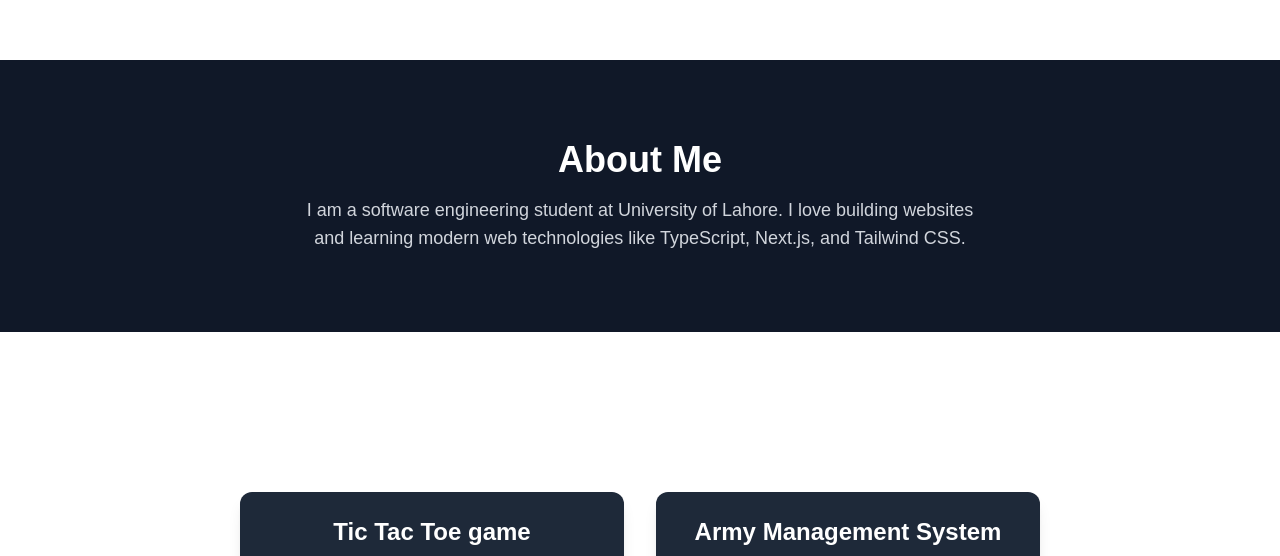
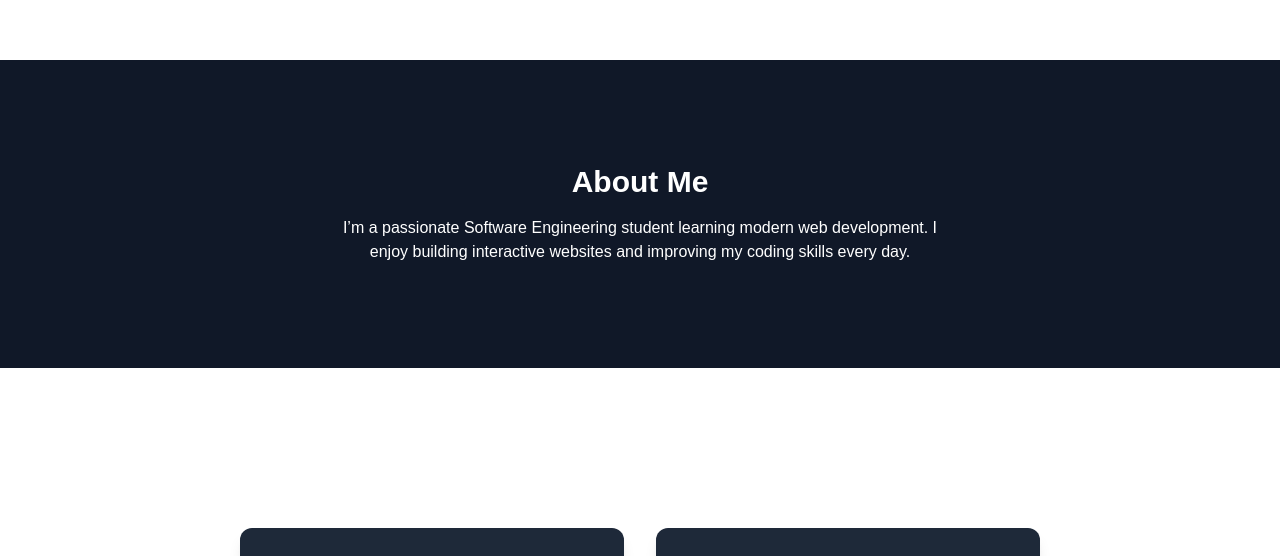
Before and after one commit to sameer890678/portfolio, a Next.js app: page / in a window 1280 px wide. Shown: the part 740-1296 px from the top of the page. Built offline with nearby package versions, Linux system fonts and the light colour scheme.

Commit message:
changed setting for about me section

```diff
--- a/app/page.tsx
+++ b/app/page.tsx
@@ -49,12 +49,16 @@ export default function Home() {
       </section>
 
       {/* About Section */}
-      <section className="py-20 px-4 bg-gray-900 text-center">
-        <h2 className="text-4xl font-bold mb-4">About Me</h2>
-        <p className="max-w-2xl mx-auto text-gray-300 text-lg">
-          I am a software engineering student at University of Lahore. I love building websites and learning modern web technologies like TypeScript, Next.js, and Tailwind CSS.
-        </p>
-      </section>
+      <section className="py-20 px-4 bg-gray-900 flex justify-center">
+  <div className="max-w-2xl text-center p-6 rounded-lg transition-all duration-500 hover:shadow-xl hover:bg-gradient-to-r from-pink-500 via-purple-500 to-blue-500 hover:text-white cursor-pointer">
+    <h2 className="text-3xl font-bold mb-4">About Me</h2>
+    <p>
+      I’m a passionate Software Engineering student learning modern web development.
+      I enjoy building interactive websites and improving my coding skills every day.
+    </p>
+  </div>
+</section>
+
 
       {/* Projects Section */}
       <section className="py-20 px-4 text-center">
```
